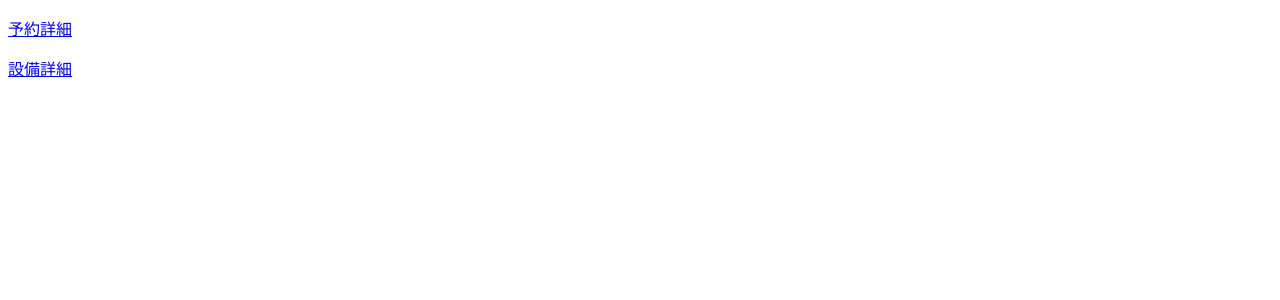
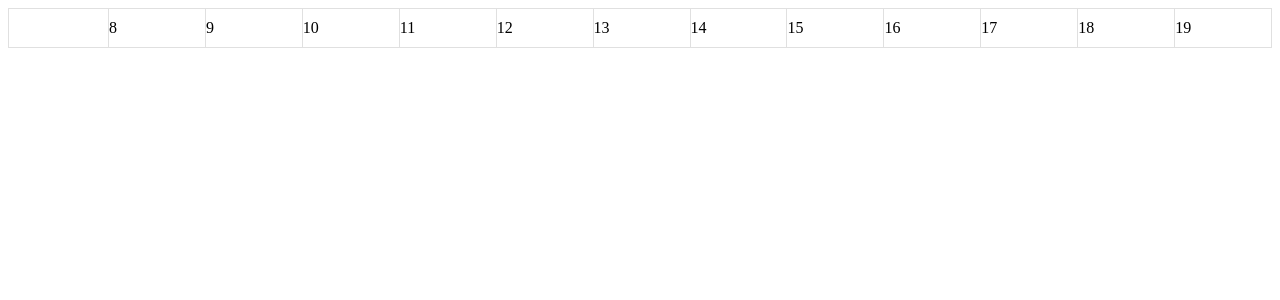
Before and after one commit to hj-o2/web-app-workshop, a React app: page / in a window 1280 px wide. Shown: the top 300 px of the page. Built offline with nearby package versions, Linux system fonts and the light colour scheme.

Commit message:
s7.44 2:00 comp

```diff
--- a/src/components/ReservationList.tsx
+++ b/src/components/ReservationList.tsx
@@ -1,9 +1,19 @@
-import { indigo, lightBlue, lightGreen, orange, purple, red, teal, yellow } from "@material-ui/core/colors";
+import {
+  indigo,
+  lightBlue,
+  lightGreen,
+  orange,
+  purple,
+  red,
+  teal,
+  yellow,
+} from "@material-ui/core/colors";
 import makeStyles from "@material-ui/core/styles/makeStyles";
+import { styles } from "@material-ui/pickers/views/Calendar/Calendar";
 import dayjs from "dayjs";
-import React from "react";
+import React, { useMemo } from "react";
 import { Link } from "react-router-dom";
-import { IFacility } from "../models/IFacility"
+import { IFacility } from "../models/IFacility";
 import { IReservation } from "../models/IReservation";
 
 const dummyFacilities: IFacility[] = [
@@ -144,14 +154,27 @@ const useStyles = makeStyles((theme) => ({
 }));
 
 export const ReservationList: React.FC = () => {
+  const styles = useStyles();
+  const headerCells = useMemo(() => {
+    const cells: JSX.Element[] = [];
+    for (let i = 8; i <= 19; i++) {
+      cells.push(
+        <div key={i} className="timeCell">
+          {i}
+        </div>
+      );
+    }
+    return cells;
+  }, []);
+
   return (
     <div>
-      <p>
-        <Link to="/reservation">予約詳細</Link>
-      </p>
-      <p>
-        <Link to="/facility">設備詳細</Link>
-      </p>
+      <div>
+        <div className={styles.lane}>
+          <div className="laneHeader"></div>
+          {headerCells}
+        </div>
+      </div>
     </div>
   );
 };
```
